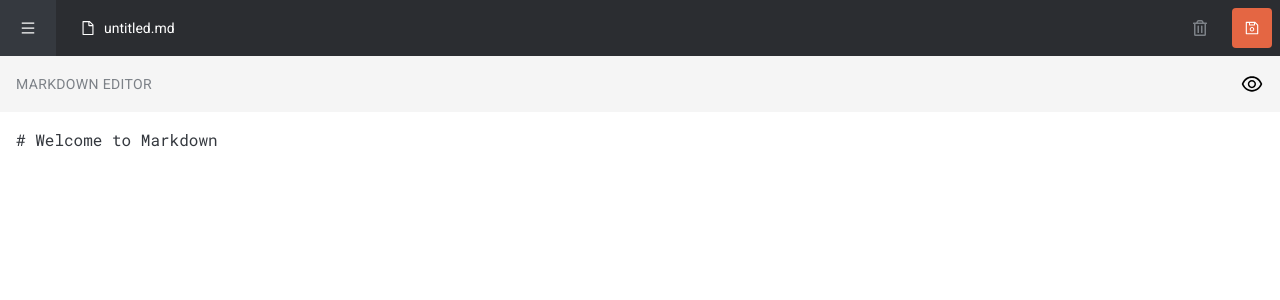
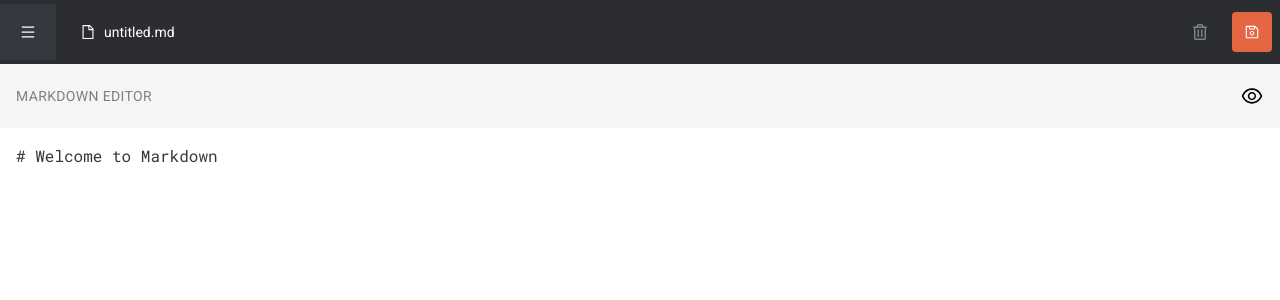
Before and after one commit to dominicva/markdown-editor, a Next.js app: page / in a window 1280 px wide. Shown: the top 300 px of the page. Built offline with nearby package versions, Linux system fonts and the light colour scheme.

Commit message:
style: increase header height

```diff
--- a/app/page.tsx
+++ b/app/page.tsx
@@ -9,7 +9,7 @@ export default function Home() {
   return (
     <main>
       <div className="fixed w-full">
-        <header className="flex items-center bg-base-800 pr-2 text-base-100">
+        <header className="flex items-center bg-base-800 py-1 pr-2 text-base-100">
           <button className="mr-6 flex h-14 w-14 items-center justify-center bg-base-700">
             <AiOutlineMenu />
           </button>
@@ -26,7 +26,7 @@ export default function Home() {
         </header>
       </div>
 
-      <section className="overflow-hidden pt-14">
+      <section className="overflow-hidden pt-16">
         <Panes />
       </section>
     </main>
--- a/components/Panes.tsx
+++ b/components/Panes.tsx
@@ -31,7 +31,7 @@ export default function Panes() {
         >
           markdown editor
         </h2>
-        <button onClick={handlePreviewToggle}>
+        <button className="py-1" onClick={handlePreviewToggle}>
           <AiOutlineEye className="h-6 w-6" />
         </button>
       </div>
```
